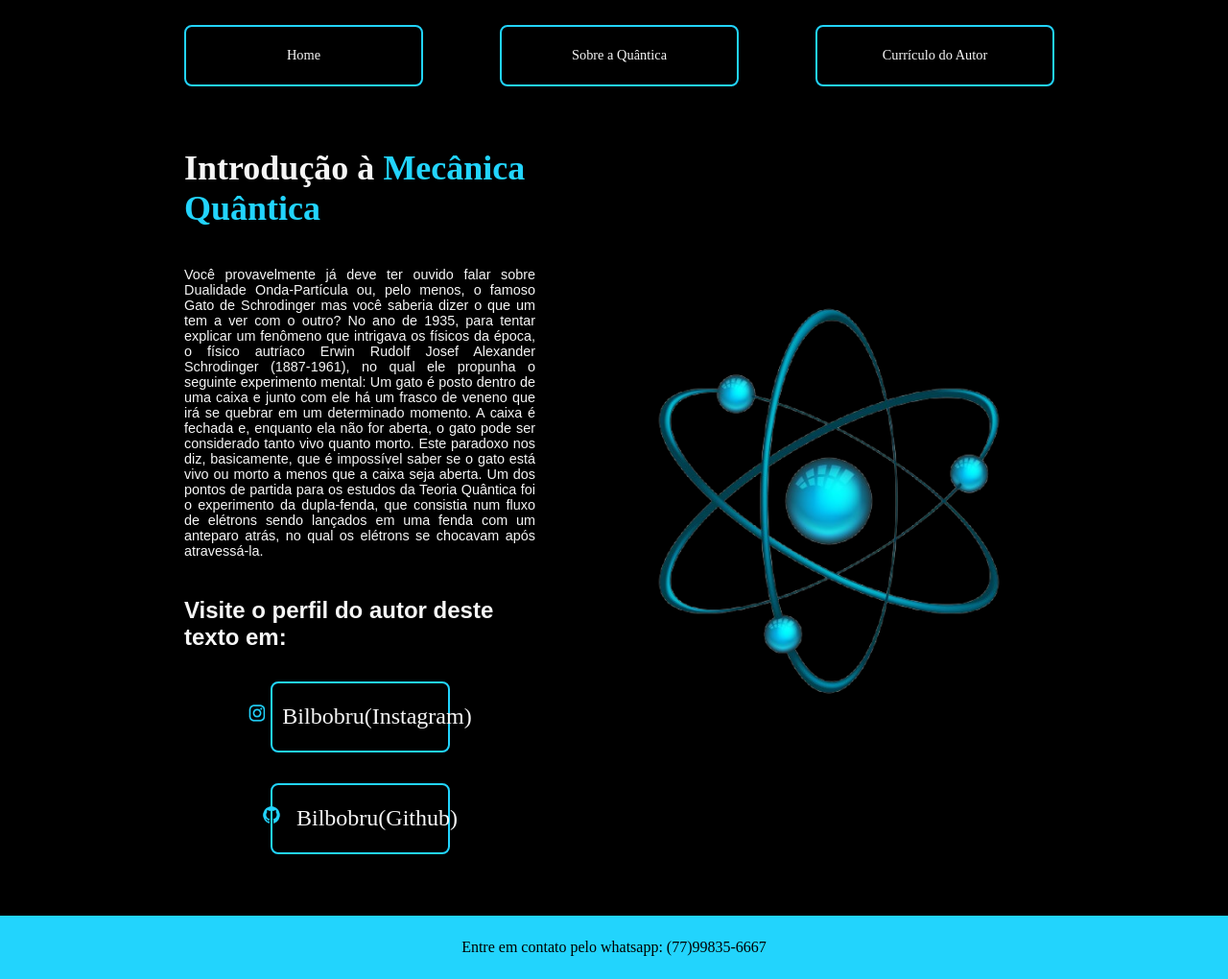
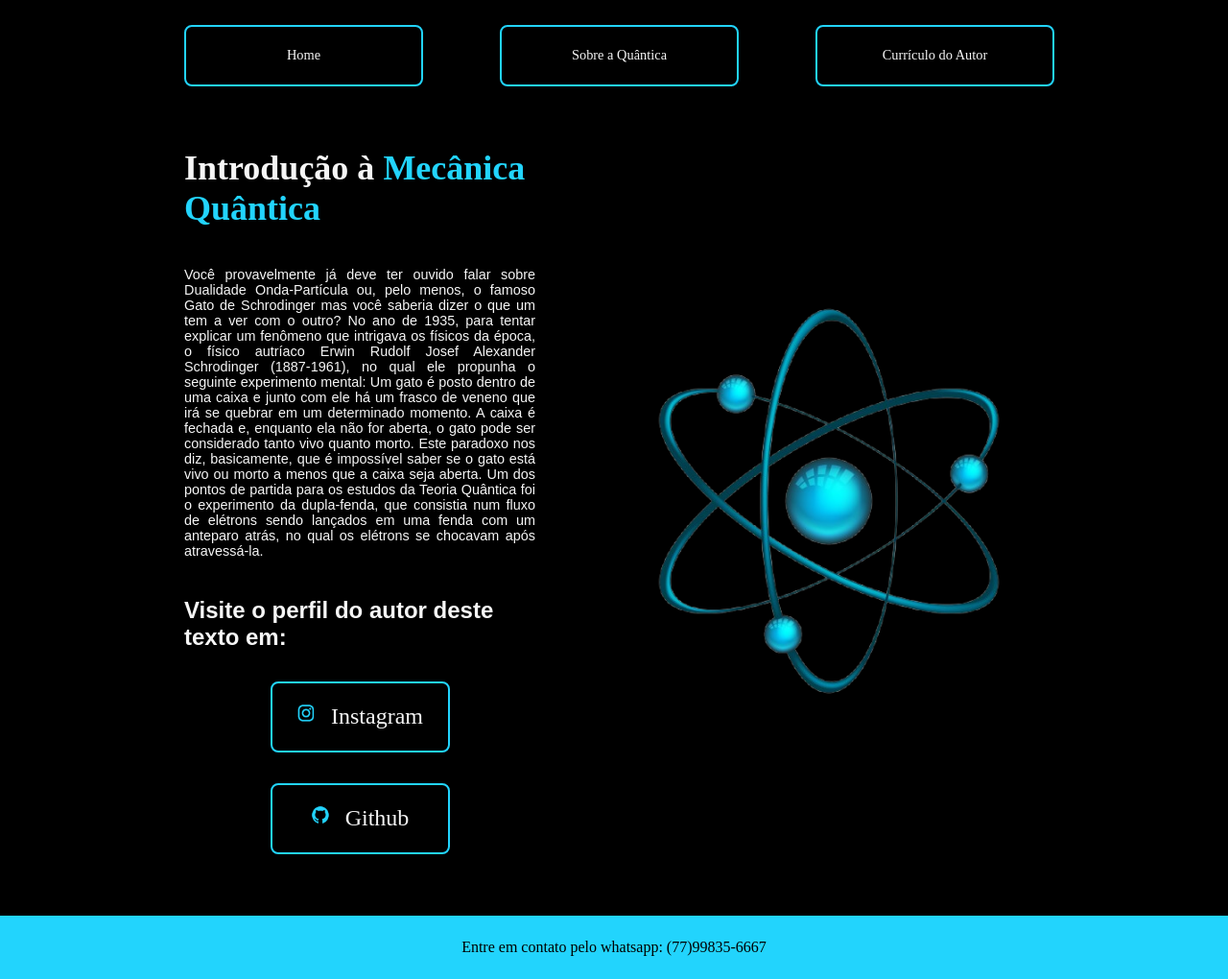
Before and after one commit to Bilbobru/portifolio, a plain HTML site: page index.html in a window 1280 px wide. Shown: the whole page at 96% size. Drawn offline with Linux system fonts and the light colour scheme.

Commit message:
Add files via upload

```diff
--- a/index.html
+++ b/index.html
@@ -40,11 +40,11 @@
             <h2 class="apresentacao__links__subtitulo">Visite o perfil do autor deste texto em:</h2>
             <a class="apresentacao__links__navegacao" href="https://instagram.com/bilbobru">
                 <img class="instagram" src="assets/instagram.png" alt="Ícone do Instagram">
-                Bilbobru(Instagram)
+                Instagram
             </a>
             <a class="apresentacao__links__navegacao" href="https://github.com/bilbobru">
                 <img class="github" src="assets/github.png" alt="Ícone do Github">
-                Bilbobru(Github)
+                Github
             </a>
         </div>
     </section>
```
